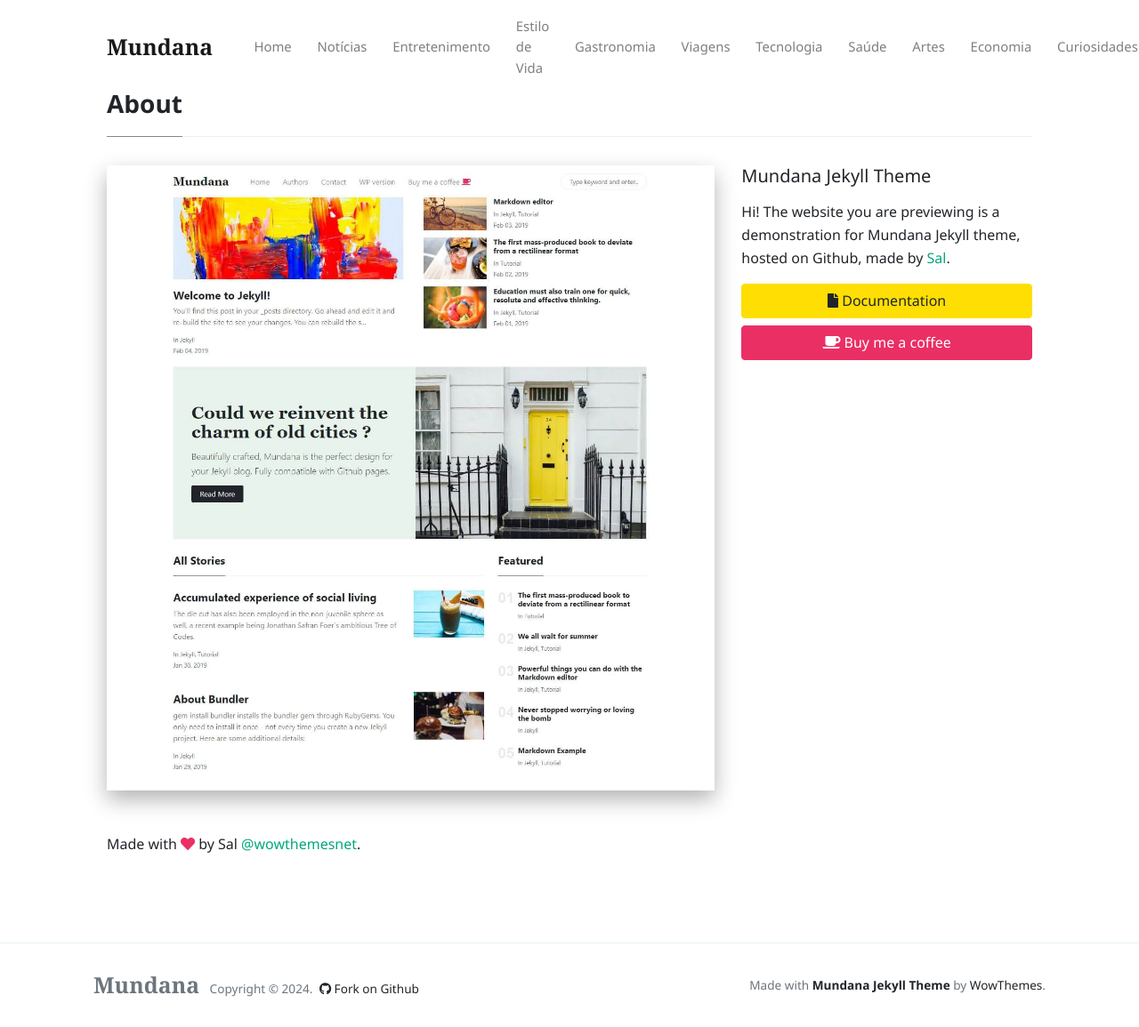
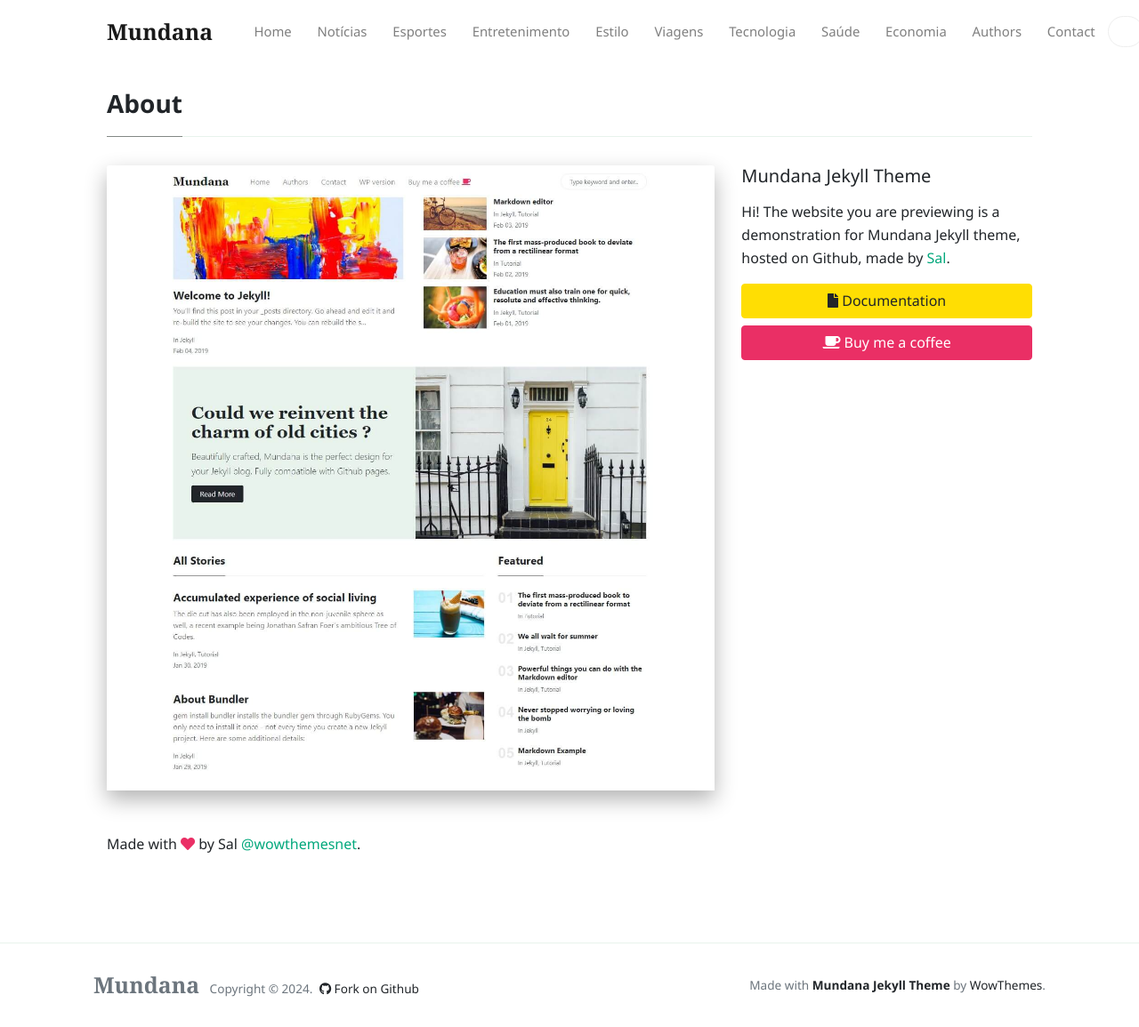
Before and after one commit to luishenriquetp01/luishenriquetp01.github.io, a Jekyll site: the page built from _pages/about.md, in a window 1280 px wide and 1155 px high. Shown: the whole window at 89% size. Built offline with Jekyll 4.4.1, drawn with Linux system fonts in a browser that asks for light colours; nearby versions of some CDN libraries; comment, search, counter and statistics services are not loaded.

Commit message:
Header links update

```diff
--- a/_includes/menu-header.html
+++ b/_includes/menu-header.html
@@ -7,20 +7,17 @@
 	<a class="nav-link" href="{{site.baseurl}}/colunas.html#Notícias">Notícias</a>
 </li>
 <li class="nav-item">
+	<a class="nav-link" href="{{site.baseurl}}/colunas.html#Esportes">Esportes</a>
+</li>
+<li class="nav-item">
 	<a class="nav-link" href="{{site.baseurl}}/colunas.html#Entretenimento"
 		>Entretenimento</a
 	>
 </li>
 <li class="nav-item">
-	<a class="nav-link" href="{{site.baseurl}}/colunas.html#Estilo de Vida"
-		>Estilo de Vida</a
-	>
+	<a class="nav-link" href="{{site.baseurl}}/colunas.html#Estilo">Estilo</a>
 </li>
-<li class="nav-item">
-	<a class="nav-link" href="{{site.baseurl}}/colunas.html#Gastronomia"
-		>Gastronomia</a
-	>
-</li>
+
 <li class="nav-item">
 	<a class="nav-link" href="{{site.baseurl}}/colunas.html#Viagens">Viagens</a>
 </li>
@@ -32,17 +29,11 @@
 <li class="nav-item">
 	<a class="nav-link" href="{{site.baseurl}}/colunas.html#Saúde">Saúde</a>
 </li>
-<li class="nav-item">
-	<a class="nav-link" href="{{site.baseurl}}/colunas.html#Artes">Artes</a>
-</li>
+
 <li class="nav-item">
 	<a class="nav-link" href="{{site.baseurl}}/colunas.html#Economia">Economia</a>
 </li>
-<li class="nav-item">
-	<a class="nav-link" href="{{site.baseurl}}/colunas.html#Curiosidades"
-		>Curiosidades</a
-	>
-</li>
+
 <li class="nav-item">
 	<a class="nav-link" href="{{site.baseurl}}/authors-list.html">Authors</a>
 </li>
```
